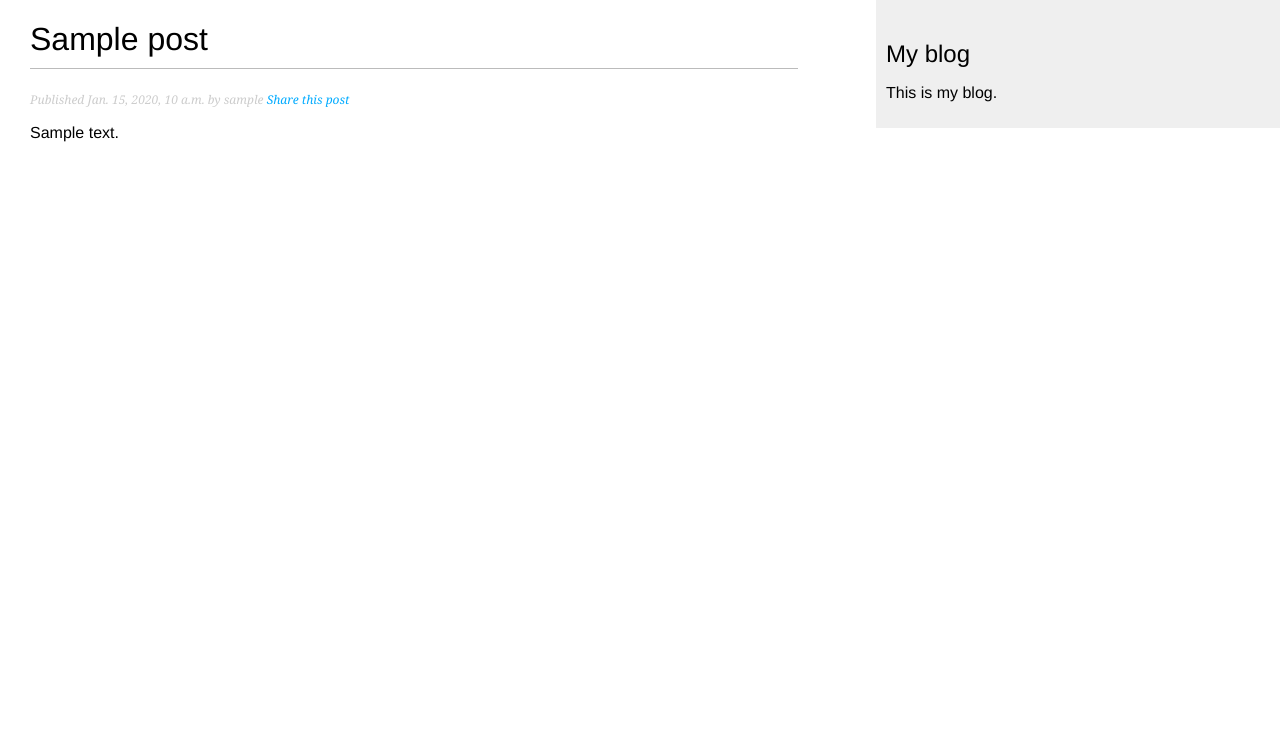
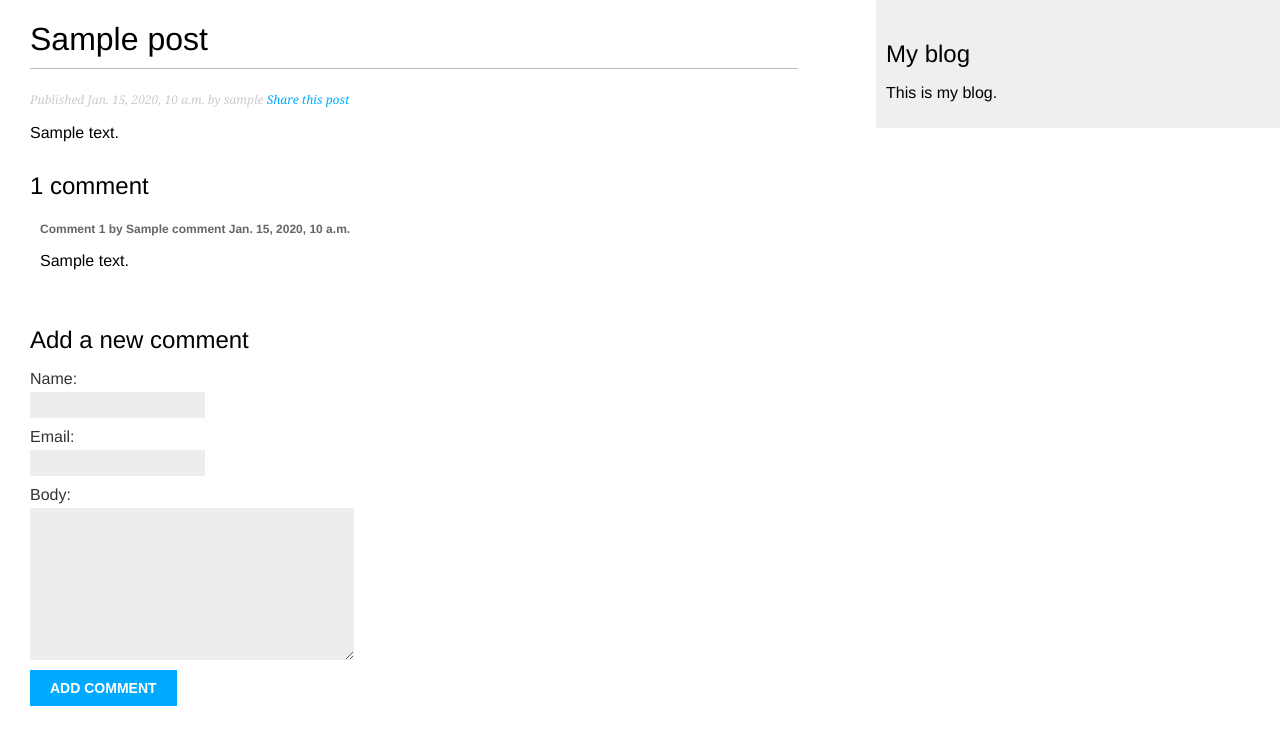
Before and after one commit to dddiiirrr3/myblog, a Django app: a page that uses src/blog/templates/blog/post/detail.html in a window 1280 px wide. Shown: the top 745 px of the page. Run offline with Django 4.2, Linux system fonts and the light colour scheme; tables that the repository leaves empty hold one stand-in row (values such as "Sample post").

Commit message:
comments

```diff
--- a/src/blog/forms.py
+++ b/src/blog/forms.py
@@ -1,4 +1,6 @@
 from django import forms
+
+from blog.models import Comment
 
 
 class EmailPostForm(forms.Form):
@@ -9,3 +11,9 @@ class EmailPostForm(forms.Form):
         required=False,
         widget=forms.Textarea
     )
+
+
+class CommentForm(forms.ModelForm):
+    class Meta:
+        model = Comment
+        fields = ('name', 'email', 'body',)
--- a/src/blog/models.py
+++ b/src/blog/models.py
@@ -54,3 +54,23 @@ class Post(models.Model):
                 self.slug
             ]
         )
+
+
+class Comment(models.Model):
+    post = models.ForeignKey(
+        Post,
+        on_delete=models.CASCADE,
+        related_name='comments'
+    )
+    name = models.CharField(max_length=80)
+    email = models.EmailField()
+    body = models.TextField()
+    created = models.DateTimeField(auto_now_add=True)
+    updated = models.DateTimeField(auto_now=True)
+    active = models.BooleanField(default=True)
+
+    class Meta:
+        ordering = ('created',)
+
+    def __str__(self):
+        return f'Comment by {self.name} on {self.post}'
--- a/src/blog/templates/blog/post/detail.html
+++ b/src/blog/templates/blog/post/detail.html
@@ -13,4 +13,35 @@
     </p>
     {{ post.body|linebreaks }}
 
+{% with comments.count as total_comments %}
+    <h2>
+        {{ total_comments }} comment{{ total_comments|pluralize }}
+    </h2>
+{% endwith %}
+
+{% for comment in comments %}
+    <div class="comment">
+        <p class="info">
+            Comment {{ forloop.counter }} by {{ comment.name }}
+            {{ comment.created }}
+        </p>
+        {{ comment.body|linebreaks }}
+    </div>
+{% empty %}
+    <p>There are not comments yet.</p>
+{% endfor %}
+
+{% if new_comment %}
+    <h2>
+        Your comment has been added.
+    </h2>
+{% else %}
+    <h2>Add a new comment</h2>
+    <form method="post">
+        {{ comment_form.as_p }}
+        {% csrf_token %}
+        <p><input type="submit" value="Add comment"></p>
+    </form>
+{% endif %}
+
 {% endblock %}
--- a/src/blog/views.py
+++ b/src/blog/views.py
@@ -4,8 +4,7 @@ from django.core.paginator import Paginator, EmptyPage, PageNotAnInteger
 from django.views.generic import ListView
 
 from .models import Post
-from .forms import EmailPostForm
-
+from .forms import EmailPostForm, CommentForm
 
 
 def post_list(request):
@@ -47,10 +46,34 @@ def post_detail(request, year, month, day, post):
         publish__month=month,
         publish__day=day,
     )
+
+    # List of active comments for this post
+    comments = post.comments.filter(active=True)
+
+    new_comment = None
+
+    if request.method == 'POST':
+        # A comment was posted
+        comment_form = CommentForm(data=request.POST)
+        if comment_form.is_valid():
+            # Create Comment object but don't save to database yet
+            new_comment = comment_form.save(commit=False)
+            # Assign the current post to the comment
+            new_comment.post = post
+            # Save the comment to the database
+            new_comment.save()
+    else:
+        comment_form = CommentForm()
+
     return render(
         request,
         'blog/post/detail.html',
-        {'post': post},
+        {
+            'post': post,
+            'comments': comments,
+            'new_comment': new_comment,
+            'comment_form': comment_form,
+        },
     )
 
 
```
Also changed, not shown: src/blog/admin.py (+8 -1 lines), src/blog/migrations/0002_comment.py (added).
